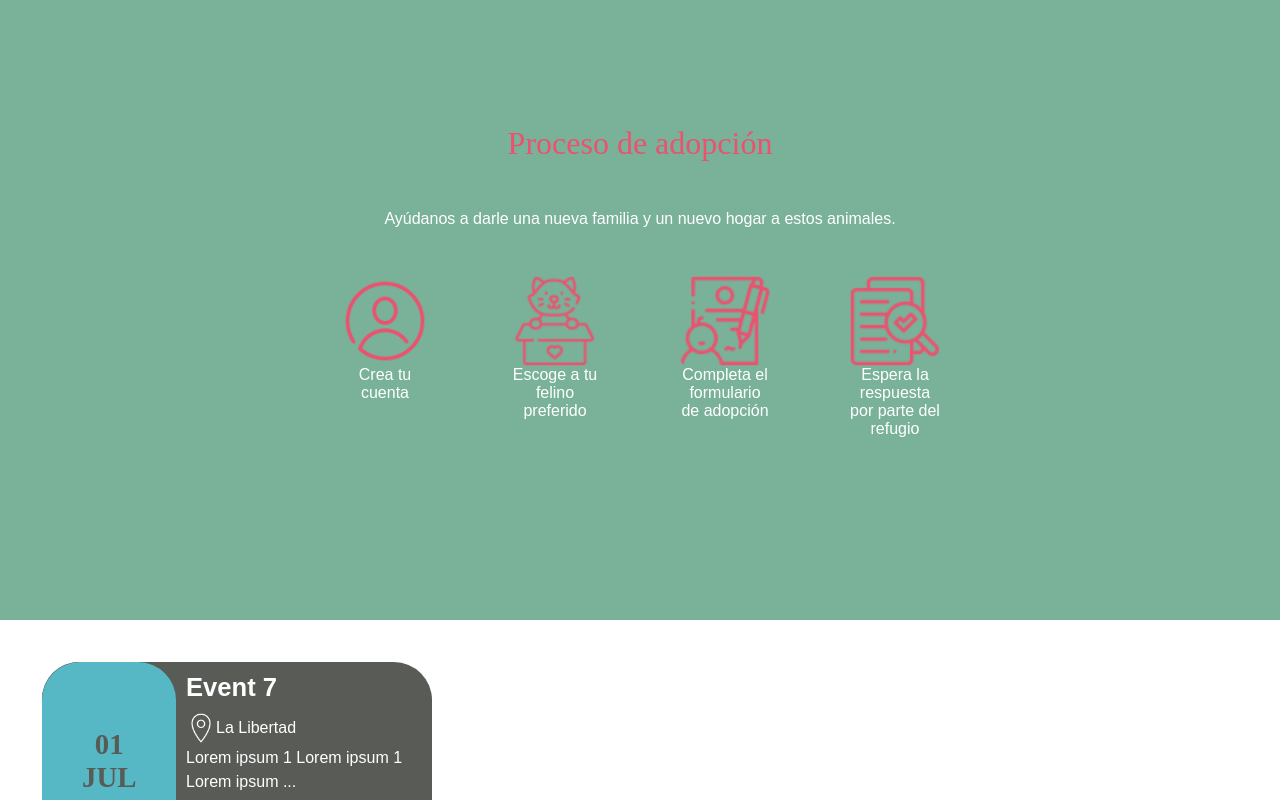
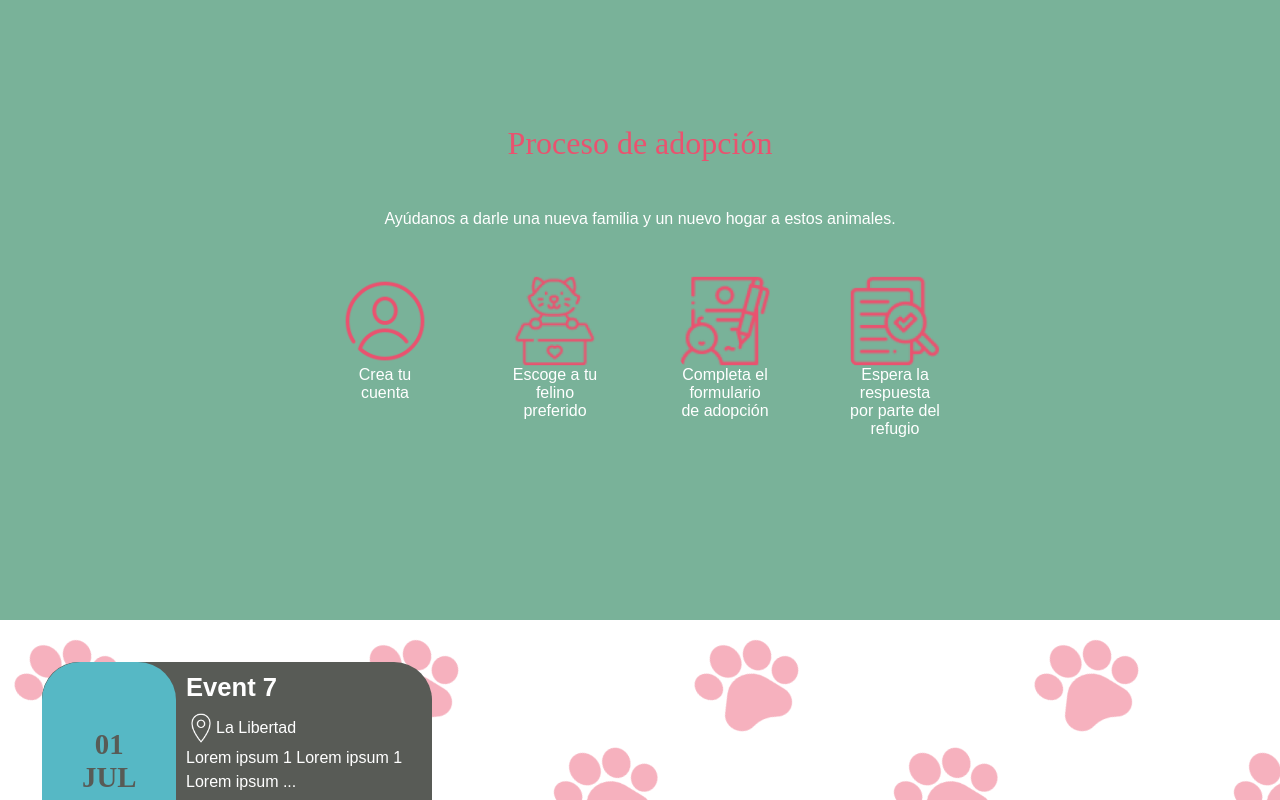
Before and after one commit to valeor0224/Proyecto-web, a React (Vite) app in the folder proyecto-equipo-13-sec-01-powerpuffs-client/: page / in a window 1280 px wide. Shown: the part 3654-4454 px from the top of the page. Built offline with nearby package versions, Linux system fonts and the light colour scheme; a web font is replaced by a local one.

Commit message:
fixing staircase Homepage

```diff
--- a/proyecto-equipo-13-sec-01-powerpuffs-client/src/index.css
+++ b/proyecto-equipo-13-sec-01-powerpuffs-client/src/index.css
@@ -5,7 +5,6 @@
     padding: 0;
     margin: 0;
     box-sizing: border-box;
-    background-color: #ffffff;
   }
 
 :root {
--- a/proyecto-equipo-13-sec-01-powerpuffs-client/src/pages/Home/Eventos/Eventos.css
+++ b/proyecto-equipo-13-sec-01-powerpuffs-client/src/pages/Home/Eventos/Eventos.css
@@ -6,50 +6,58 @@
   justify-content: space-between;
   padding: 2rem;
   height: auto;
+  background-image: url('../../../assets/img/patitas-bg.png');
+  background-repeat: repeat;
 }
 
 .card {
   width: 100%;
-  padding: auto;
+  padding: 0; /* Adjust as needed */
   border: none;
-
-  text-align: left;
+  display: flex;
+  justify-content: center;
+  align-items: center;
+  background-color: transparent;
 }
 
-/* Target specific cards using :nth-child */
 .card:nth-child(1) {
   grid-column: 1;
   grid-row: 1;
+  background-color: transparent;
 }
 
 .card:nth-child(2) {
   grid-column: 2;
   grid-row: 2;
+  background-color: transparent;
 }
 
 .card:nth-child(3) {
   grid-column: 3;
   grid-row: 3;
+  background-color: transparent;
 }
 
 .eventos-home-info {
   display: flex;
   flex-direction: column;
-  margin-left: 20px; /* Adjust the margin as needed */
+  margin-left: auto; /* Center horizontally */
+  margin-right: auto;
   padding-bottom: 5rem;
   justify-content: center;
   grid-column: 1;
   grid-row: 3;
   text-align: left;
+  background-color: transparent;
 }
 
-.eventos-home-title{
+.eventos-home-title {
   color: var(--pink);
   font-family: var(--titles-font);
   font-size: xx-large;
 }
 
-.eventos-home-text{
+.eventos-home-text {
   color: var(--dark-gray);
   font-family: var(--info-font);
   width: 300px;
--- a/proyecto-equipo-13-sec-01-powerpuffs-client/src/pages/Home/Eventos/Eventos.jsx
+++ b/proyecto-equipo-13-sec-01-powerpuffs-client/src/pages/Home/Eventos/Eventos.jsx
@@ -1,19 +1,17 @@
+// Eventos.jsx
+
 import React from "react";
-import { NavLink } from "react-router-dom";
 import "./Eventos.css";
 import EventosCard from "../../../components/cards/EventosCard/EventosCard";
 
 const Eventos = ({ events }) => {
-
   const latestEvents = events.slice(-3);
 
   return (
-
     <div className="staircase-container">
-      <div className="card">
-        {latestEvents.map((event, index) => (
+      {latestEvents.map((event, index) => (
+        <div key={index} className="card">
           <EventosCard
-            key={index}
             date={event.date}
             eventName={event.eventName}
             location={event.location}
@@ -24,10 +22,8 @@ const Eventos = ({ events }) => {
             eventType={event.eventType}
             eventHour={event.eventHour}
           />
-        ))}
-
-      </div>
-
+        </div>
+      ))}
 
       <div className="eventos-home-info">
         <span className="eventos-home-title">Eventos</span>
```
